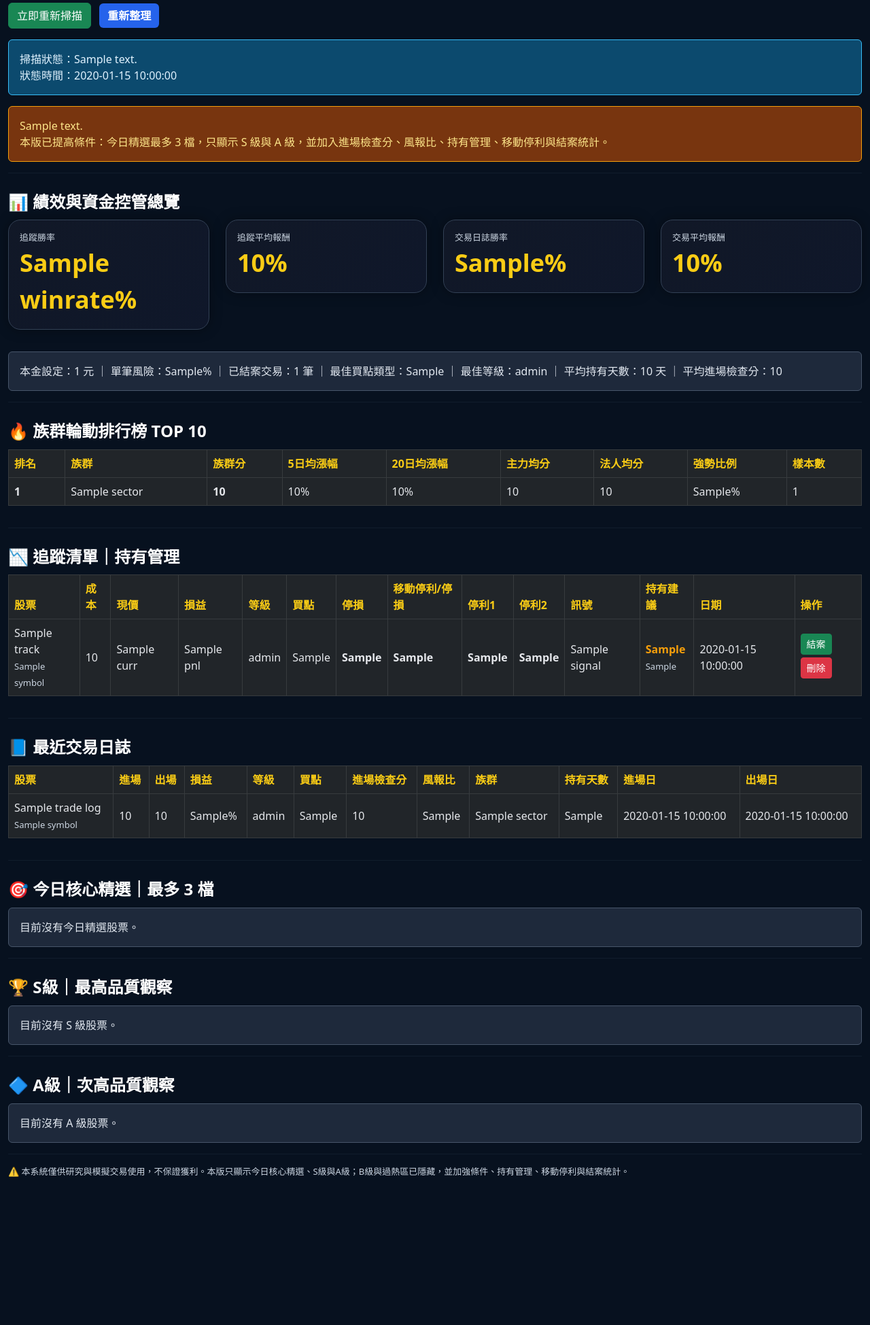
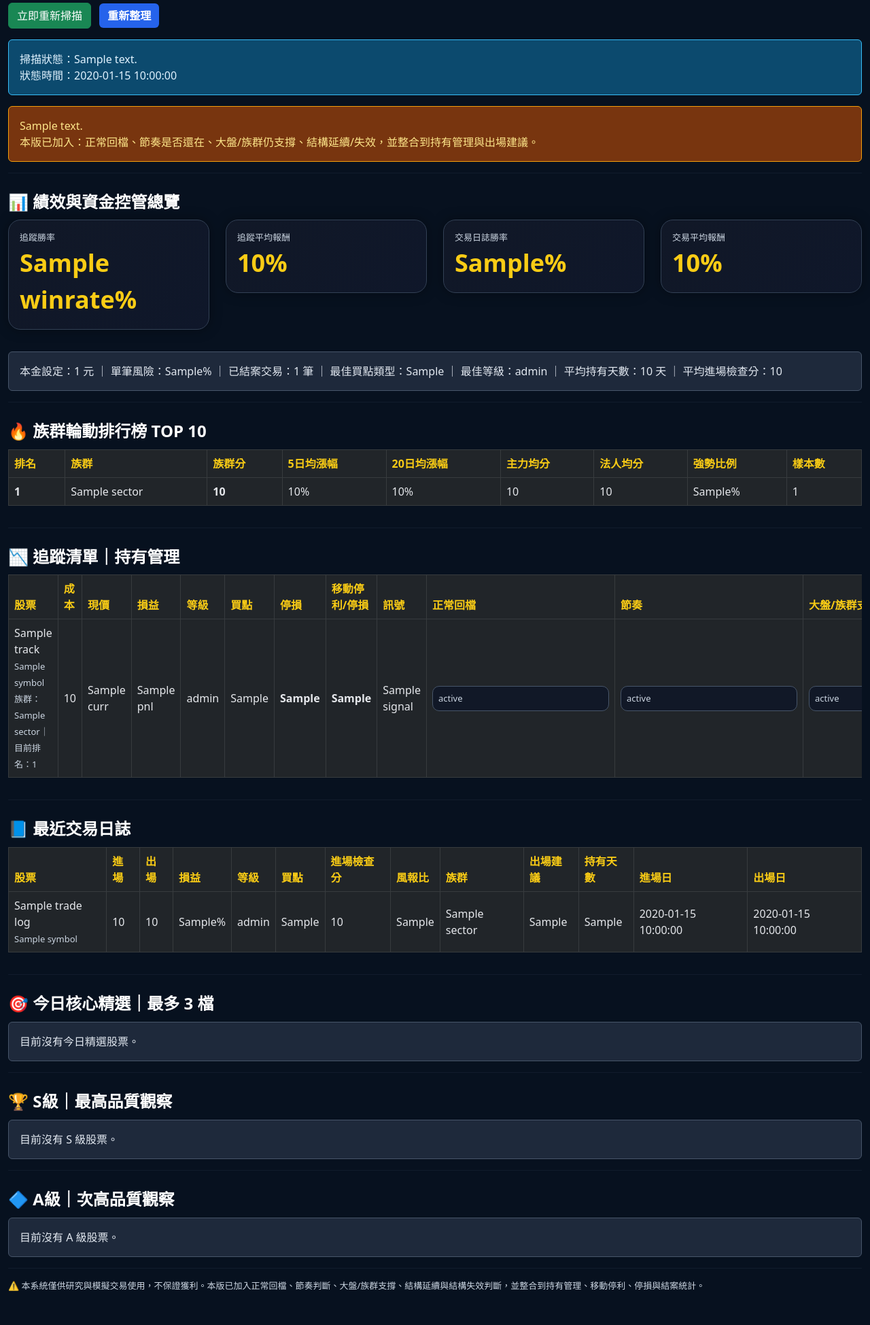
Before and after one commit to dannykao0715-code/stock-ai, a Python web app: template templates/index.html in a window 1280 px wide. Shown: the part 198-2147 px from the top of the page at 68% size. Before the commit the page ends 1929 px from the top, so only its background shows below. Run offline with Jinja, Linux system fonts and the light colour scheme; the template is opened without the code that fills it: most values are stand-ins (such as "Sample title", 1, 10 or a date in 2020).

Commit message:
Update index.html

```diff
--- a/templates/index.html
+++ b/templates/index.html
@@ -188,6 +188,7 @@ hr {
 
 .table td {
     color: #e5e7eb;
+    vertical-align: middle;
 }
 
 .top-card {
@@ -260,6 +261,14 @@ hr {
     border-radius: 10px;
     padding: 8px;
 }
+
+.holding-box {
+    background: #111827;
+    border: 1px solid #475569;
+    border-radius: 10px;
+    padding: 8px;
+    min-width: 260px;
+}
 </style>
 </head>
 
@@ -297,7 +306,7 @@ hr {
 
 <div class="alert alert-warning">
     {{ risk_note }}<br>
-    本版已提高條件：今日精選最多 3 檔，只顯示 S 級與 A 級，並加入進場檢查分、風報比、持有管理、移動停利與結案統計。
+    本版已加入：正常回檔、節奏是否還在、大盤/族群仍支撐、結構延續/失效，並整合到持有管理與出場建議。
 </div>
 
 <hr>
@@ -401,11 +410,12 @@ hr {
 <th>買點</th>
 <th>停損</th>
 <th>移動停利/停損</th>
-<th>停利1</th>
-<th>停利2</th>
 <th>訊號</th>
+<th>正常回檔</th>
+<th>節奏</th>
+<th>大盤/族群支撐</th>
+<th>結構</th>
 <th>持有建議</th>
-<th>日期</th>
 <th>操作</th>
 </tr>
 </thead>
@@ -413,7 +423,11 @@ hr {
 <tbody>
 {% for t in tracks %}
 <tr>
-<td>{{ t.name }}<br><span class="small-text">{{ t.symbol }}</span></td>
+<td>
+    {{ t.name }}<br>
+    <span class="small-text">{{ t.symbol }}</span><br>
+    <span class="small-text">族群：{{ t.sector }}｜目前排名：{{ t.current_sector_rank }}</span>
+</td>
 <td>{{ t.price }}</td>
 <td>{{ t.curr }}</td>
 
@@ -431,11 +445,9 @@ hr {
 <td>{{ t.buy_type }}</td>
 <td class="bad">{{ t.stop_loss }}</td>
 <td class="warning">{{ t.trailing_stop }}</td>
-<td class="good">{{ t.take_profit_1 }}</td>
-<td class="good">{{ t.take_profit_2 }}</td>
 
 <td>
-{% if t.signal == "停損" or t.signal == "風險警戒" or t.signal == "建議結案" %}
+{% if t.signal == "停損" or t.signal == "風險警戒" or t.signal == "建議結案" or t.signal == "減碼防守" or t.signal == "風險升高" %}
 <span class="bad">{{ t.signal }}</span>
 {% elif t.signal == "第一階段停利" or t.signal == "第二階段停利" or t.signal == "可分批獲利" or t.signal == "移動停利" %}
 <span class="good">{{ t.signal }}</span>
@@ -445,11 +457,33 @@ hr {
 </td>
 
 <td>
+<div class="holding-box small-text">
+{{ t.pullback_status }}
+</div>
+</td>
+
+<td>
+<div class="holding-box small-text">
+{{ t.rhythm_status }}
+</div>
+</td>
+
+<td>
+<div class="holding-box small-text">
+{{ t.support_status }}
+</div>
+</td>
+
+<td>
+<div class="holding-box small-text">
+{{ t.structure_status }}
+</div>
+</td>
+
+<td>
 <span class="warning">{{ t.holding_advice }}</span><br>
 <span class="small-text">{{ t.holding_reason }}</span>
 </td>
-
-<td>{{ t.date }}</td>
 
 <td>
 <a href="/close-trade/{{ t.symbol }}" class="btn btn-success btn-sm mb-1">結案</a>
@@ -484,6 +518,7 @@ hr {
 <th>進場檢查分</th>
 <th>風報比</th>
 <th>族群</th>
+<th>出場建議</th>
 <th>持有天數</th>
 <th>進場日</th>
 <th>出場日</th>
@@ -509,6 +544,7 @@ hr {
 <td>{{ t.entry_check_score }}</td>
 <td>{{ t.risk_reward_ratio }}</td>
 <td>{{ t.sector }}</td>
+<td>{{ t.exit_advice }}</td>
 <td>{{ t.hold_days }}</td>
 <td>{{ t.entry_date }}</td>
 <td>{{ t.exit_date }}</td>
@@ -700,7 +736,7 @@ hr {
 <hr>
 
 <div class="small-text mb-4">
-⚠️ 本系統僅供研究與模擬交易使用，不保證獲利。本版只顯示今日核心精選、S級與A級；B級與過熱區已隱藏，並加強條件、持有管理、移動停利與結案統計。
+⚠️ 本系統僅供研究與模擬交易使用，不保證獲利。本版已加入正常回檔、節奏判斷、大盤/族群支撐、結構延續與結構失效判斷，並整合到持有管理、移動停利、停損與結案統計。
 </div>
 
 </div>
```
